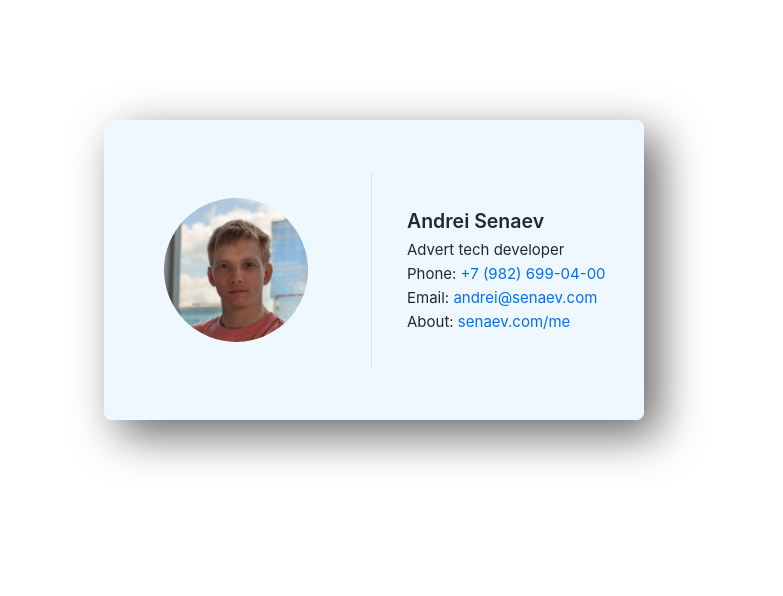
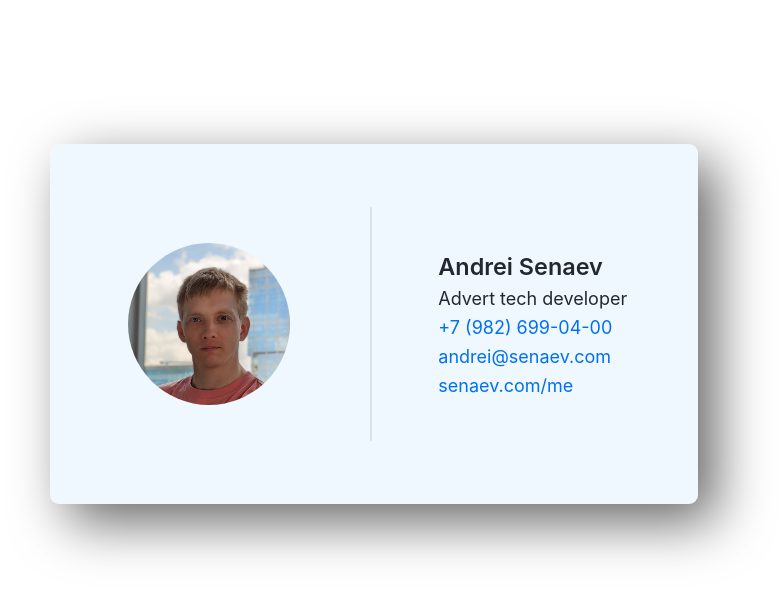
Before and after one commit to senaev/senaev.com, a Next.js app: page / in a window 1280 px wide. Shown: the top 596 px of the page, without its empty margins (266-1049 px from the left). Built offline with nearby package versions, Linux system fonts and the light colour scheme.

Commit message:
add minicard

```diff
--- a/components/BusinessCardAbout/index.module.css
+++ b/components/BusinessCardAbout/index.module.css
@@ -2,19 +2,3 @@
     font-size: 1.3em;
     font-weight: 600;
 }
-
-.description {
-
-}
-
-.phone {
-
-}
-
-.email {
-
-}
-
-.site {
-
-}
--- a/components/BusinessCardAbout/index.tsx
+++ b/components/BusinessCardAbout/index.tsx
@@ -1,11 +1,12 @@
+import {
+  ME_PAGE_LINK,
+  SENAEV_EMAIL,
+  SENAEV_PHONE,
+  SENAEV_SITE_DOMAIN,
+} from "const/const";
 import Link from "next/link";
 
 import styles from "./index.module.css";
-
-const SENAEV_EMAIL = "andrei@senaev.com";
-const SENAEV_PHONE = "+79826990400";
-const SENAEV_SITE_DOMAIN = "senaev.com";
-const ME_PAGE_LINK = "/me";
 
 export function BusinessCardAbout() {
   return (
@@ -14,21 +15,20 @@ export function BusinessCardAbout() {
         <span className={styles.name}>Andrei Senaev</span>
       </div>
       <div>
-        <span className={styles.description}>Advert tech developer</span>
+        <span>Advert tech developer</span>
       </div>
       <div>
-        <span className={styles.phone}>
-          Phone: <a href={`tel:${SENAEV_PHONE}`}>+7 (982) 699-04-00</a>
+        <span>
+          <a href={`tel:${SENAEV_PHONE}`}>+7 (982) 699-04-00</a>
         </span>
       </div>
       <div>
-        <span className={styles.email}>
-          Email: <a href={`mailto:${SENAEV_EMAIL}`}>{SENAEV_EMAIL}</a>
+        <span>
+          <a href={`mailto:${SENAEV_EMAIL}`}>{SENAEV_EMAIL}</a>
         </span>
       </div>
       <div>
-        <span className={styles.site}>
-          About:{" "}
+        <span>
           <Link
             href={ME_PAGE_LINK}
           >{`${SENAEV_SITE_DOMAIN}${ME_PAGE_LINK}`}</Link>
--- a/components/BusinessCardHorizontal/index.module.css
+++ b/components/BusinessCardHorizontal/index.module.css
@@ -13,13 +13,14 @@
 
     color: rgba(34, 40, 46, 1);
     background-color: rgba(202, 227, 255, 0.3);
-
-    transition: top 0.5s ease-in-out, left 0.5s ease-in-out, width 0.5s ease-in-out, height 0.5s ease-in-out;
 }
 
 .container.container_stick {
     top: 1em;
     left: 1em;
+    margin-left: 0;
+    height: 4em;
+    width: 8.1em;
 }
 
 .leftSide {
@@ -29,11 +30,19 @@
     width: 49%;
 }
 
+.container_stick .leftSide {
+    width: 4em;
+}
+
 .centralSeparator {
     width: 1%;
     display: flex;
     justify-content: center;
     align-items: center;
+}
+
+.container_stick .centralSeparator {
+    width: 0.1em;
 }
 
 .centralSeparator_line {
@@ -50,6 +59,17 @@
     width: 49%;
 }
 
+.container_stick .rightSide {
+    width: 4em;
+}
+
 .avatarImage {
+    width: 9em;
+    height: 9em;
     border-radius: 9999px;
 }
+
+.container_stick .avatarImage {
+    width: 3em;
+    height: 3em;
+}
--- a/components/BusinessCardHorizontal/index.tsx
+++ b/components/BusinessCardHorizontal/index.tsx
@@ -1,7 +1,12 @@
 import { BusinessCardAbout } from "components/BusinessCardAbout";
+import { SENAEV_FULL_NAME } from "const/const";
 import Image from "next/image";
+import Link from "next/link";
 
 import styles from "./index.module.css";
+
+const PHOTO_SIZE_BIG = 144;
+const PHOTO_SIZE_STICKY = 48;
 
 export function BusinessCardHorizontal({ stick }: { stick: boolean }) {
   return (
@@ -13,16 +18,22 @@ export function BusinessCardHorizontal({ stick }: { stick: boolean }) {
           priority
           src="/img/avatar-head.jpg"
           className={styles.avatarImage}
-          height={144}
-          width={144}
-          alt=""
+          height={stick ? PHOTO_SIZE_STICKY : PHOTO_SIZE_BIG}
+          width={stick ? PHOTO_SIZE_STICKY : PHOTO_SIZE_BIG}
+          alt={SENAEV_FULL_NAME}
         />
       </div>
       <div className={styles.centralSeparator}>
         <div className={styles.centralSeparator_line} />
       </div>
       <div className={styles.rightSide}>
-        <BusinessCardAbout />
+        {stick ? (
+          <div>
+            <Link href="/">Home</Link>
+          </div>
+        ) : (
+          <BusinessCardAbout />
+        )}
       </div>
     </div>
   );
--- a/components/HomePage/index.module.css
+++ /dev/null
@@ -1,5 +0,0 @@
-.container {
-  width: 100%;
-  height: 100%;
-  font-size: 15px;
-}
--- a/components/HomePage/index.tsx
+++ b/components/HomePage/index.tsx
@@ -1,10 +1,5 @@
-import styles from "./index.module.css";
 import { BusinessCardHorizontal } from "components/BusinessCardHorizontal";
 
 export function HomePage() {
-  return (
-    <div className={styles.container}>
-      <BusinessCardHorizontal stick={false} />
-    </div>
-  );
+  return <BusinessCardHorizontal stick={false} />;
 }
--- a/components/Resume/index.tsx
+++ b/components/Resume/index.tsx
@@ -1,4 +1,4 @@
-import { name } from "const/const";
+import { SENAEV_FULL_NAME } from "const/const";
 import Image from "next/image";
 
 import styles from "./index.module.css";
@@ -15,7 +15,7 @@ export function Resume() {
           width={144}
           alt=""
         />
-        <h1 className={styles.heading2Xl}>{name}</h1>
+        <h1 className={styles.heading2Xl}>{SENAEV_FULL_NAME}</h1>
       </header>
       <main>
         <section className={styles.headingMd}>
--- a/const/const.ts
+++ b/const/const.ts
@@ -1,2 +1,8 @@
-export const name = "Andrei Senaev";
-export const siteTitle = `${name} - personal website`;
+export const SENAEV_FULL_NAME = "Andrei Senaev";
+export const SENAEV_SITE_TITLE = `${SENAEV_FULL_NAME} - personal website`;
+
+
+export const SENAEV_EMAIL = "andrei@senaev.com";
+export const SENAEV_PHONE = "+79826990400";
+export const SENAEV_SITE_DOMAIN = "senaev.com";
+export const ME_PAGE_LINK = "/me";
--- a/pages/me.tsx
+++ b/pages/me.tsx
@@ -1,3 +1,5 @@
+import { BusinessCardHorizontal } from "components/BusinessCardHorizontal";
+
 export default function Me() {
-  return <div>123</div>;
+  return <BusinessCardHorizontal stick={true} />;
 }
```
Also changed, not shown: app/head.tsx (+5 -5 lines).
